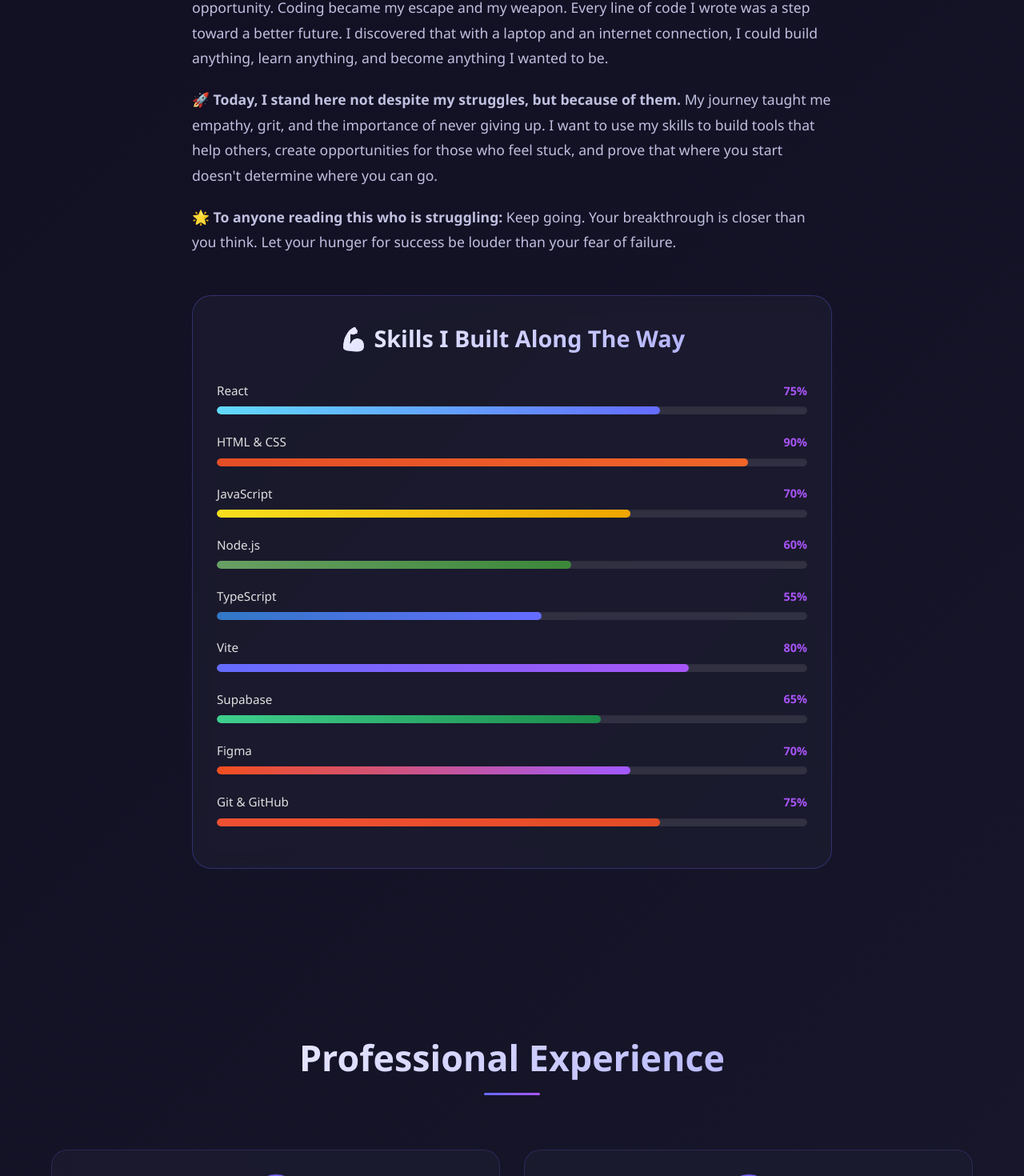
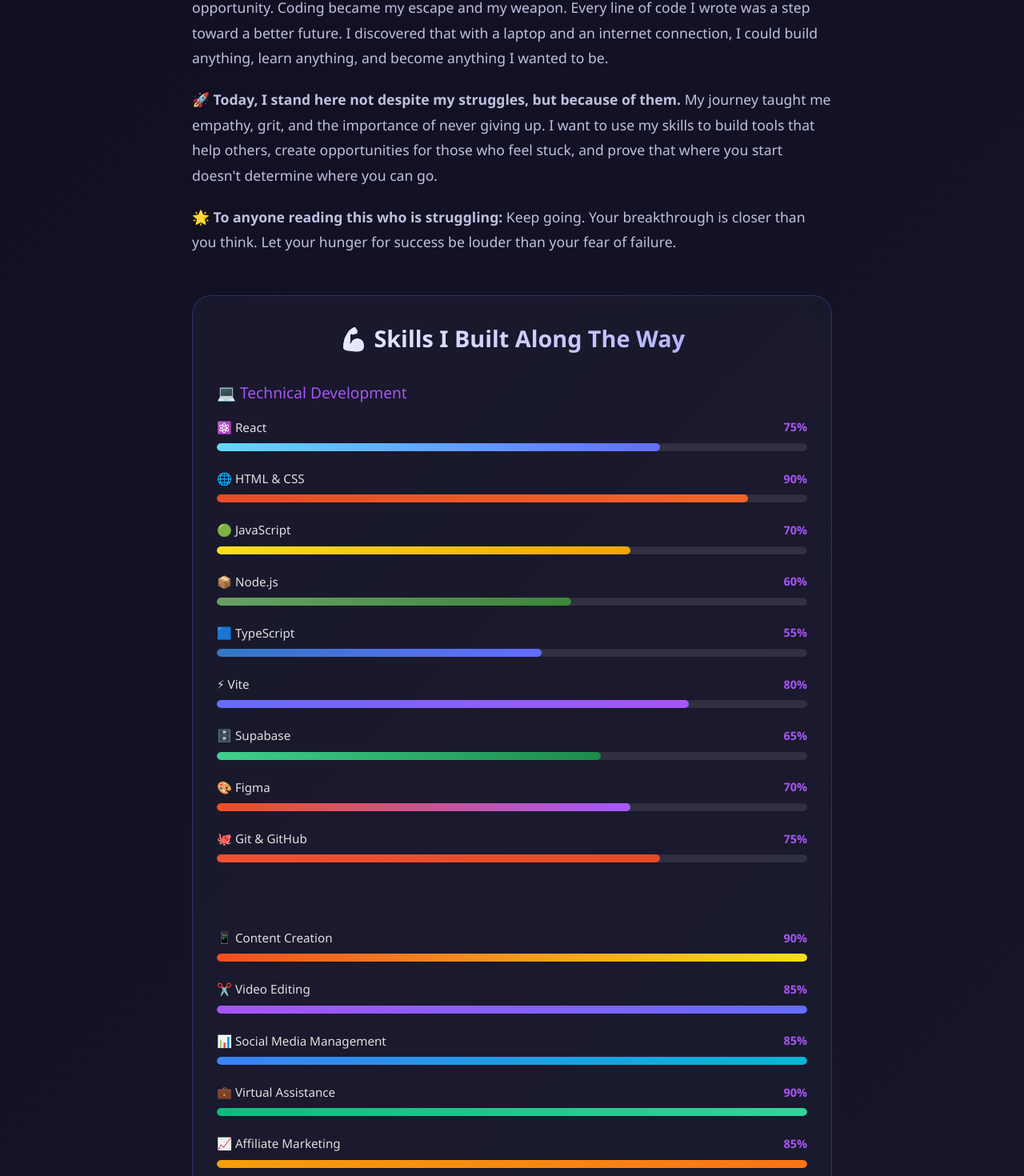
Before and after one commit to salburo/portfolio, a React app: page / in a window 1280 px wide. Shown: the part 1321-2791 px from the top of the page at 80% size. Built offline with nearby package versions, Linux system fonts and the light colour scheme; no server answers; the database is empty; the HTML template or start-up script is replaced by a standard one.

Commit message:
Added Digital Creator Experience and Skills

```diff
--- a/src/App.css
+++ b/src/App.css
@@ -1030,3 +1030,105 @@
     font-size: 1.3rem;
   }
 }
+
+
+
+/* Services Section */
+/* ========== SERVICES SECTION ========== */
+.services-grid {
+  display: grid;
+  grid-template-columns: repeat(auto-fit, minmax(280px, 1fr));
+  gap: 30px;
+  margin-top: 30px;
+}
+
+.service-card {
+  background: rgba(30, 30, 50, 0.6);
+  backdrop-filter: blur(10px);
+  border-radius: 20px;
+  padding: 30px 24px;
+  transition: all 0.4s cubic-bezier(0.2, 0.9, 0.4, 1.1);
+  border: 1px solid rgba(100, 108, 255, 0.2);
+  text-align: center;
+}
+
+.service-card:hover {
+  transform: translateY(-8px);
+  border-color: rgba(100, 108, 255, 0.5);
+  box-shadow: 0 20px 35px -15px rgba(0, 0, 0, 0.4);
+  background: rgba(40, 40, 65, 0.8);
+}
+
+.service-icon {
+  width: 70px;
+  height: 70px;
+  background: linear-gradient(135deg, #646cff, #a855f7);
+  border-radius: 50%;
+  display: flex;
+  align-items: center;
+  justify-content: center;
+  margin: 0 auto 20px auto;
+  font-size: 32px;
+  transition: all 0.3s ease;
+}
+
+.service-card:hover .service-icon {
+  transform: scale(1.1) rotate(5deg);
+}
+
+.service-card h3 {
+  font-size: 1.3rem;
+  margin-bottom: 12px;
+  color: white;
+}
+
+.service-card p {
+  color: #b0b0d0;
+  line-height: 1.6;
+  font-size: 0.9rem;
+}
+
+/* New skill colors */
+.content-fill { background: linear-gradient(90deg, #f24e1e, #f7df1e); }
+.edit-fill { background: linear-gradient(90deg, #a855f7, #646cff); }
+.smm-fill { background: linear-gradient(90deg, #3b82f6, #06b6d4); }
+.va-fill { background: linear-gradient(90deg, #10b981, #34d399); }
+.affiliate-fill { background: linear-gradient(90deg, #f59e0b, #f97316); }
+
+/* Hire badge */
+.hire-badge {
+  margin-top: 20px;
+  padding: 10px 16px;
+  background: linear-gradient(135deg, #4ade80, #22c55e);
+  border-radius: 40px;
+  font-size: 0.85rem;
+  font-weight: 600;
+  color: #0f0c1f;
+  text-align: center;
+  display: inline-block;
+  width: auto;
+}
+
+/* ========== SKILLS SUBTITLE ========== */
+.skills-subtitle {
+  font-size: 1.2rem;
+  color: #a855f7;
+  margin: 25px 0 15px 0;
+  padding-top: 10px;
+  border-top: 1px solid rgba(100, 108, 255, 0.2);
+}
+
+.skills-subtitle:first-of-type {
+  margin-top: 0;
+  padding-top: 0;
+  border-top: none;
+}
+
+/* New VA & Digital Creator skill colors */
+.content-fill { background: linear-gradient(90deg, #f24e1e, #f7df1e); }
+.edit-fill { background: linear-gradient(90deg, #a855f7, #646cff); }
+.smm-fill { background: linear-gradient(90deg, #3b82f6, #06b6d4); }
+.va-fill { background: linear-gradient(90deg, #10b981, #34d399); }
+.affiliate-fill { background: linear-gradient(90deg, #f59e0b, #f97316); }
+.support-fill { background: linear-gradient(90deg, #ef4444, #f97316); }
+.email-fill { background: linear-gradient(90deg, #8b5cf6, #a855f7); }
--- a/src/App.jsx
+++ b/src/App.jsx
@@ -1,4 +1,4 @@
- import React, { useEffect, useState } from 'react';
+import React, { useEffect, useState } from 'react';
 import { supabase } from './supabaseClient';
 import './App.css';
 
@@ -167,10 +167,10 @@
       <section id="home" className="hero-section">
         <div className="hero-container">
           <div className="hero-content">
-            <div className="hero-badge">✨ Graduate | Developer | Dreamer</div>
+            <div className="hero-badge">✨ IT Graduate | Developer | VA | Digital Creator</div>
             <h1>Hi, I'm <span className="gradient-text">Archie Salburo</span></h1>
-            <h2>Diploma in Information Technology Graduate</h2>
-            <p>From financial struggles to graduation day — I turned every challenge into fuel for growth. Now I build web experiences that inspire and solve real problems.</p>
+            <h2>IT Graduate | Web Developer | VA & Digital Creator</h2>
+            <p>From financial struggles to graduation day — I turned every challenge into fuel for growth. Now I build web experiences, create content, and help brands grow online.</p>
             <div className="hero-buttons">
               <button className="btn-primary" onClick={() => scrollTo('projects')}>View My Work</button>
               <button className="btn-secondary" onClick={() => scrollTo('contact')}>Let's Talk</button>
@@ -212,13 +212,16 @@
               <p>🌟 <strong>To anyone reading this who is struggling:</strong> Keep going. Your breakthrough is closer than you think. Let your hunger for success be louder than your fear of failure.</p>
             </div>
 
-            {/* ========== SKILL PROGRESS BARS ========== */}
+            {/* ========== SKILL PROGRESS BARS (MIXED IT + VA SKILLS) ========== */}
             <div className="skills-section stagger-children">
               <h3 className="skills-title">💪 Skills I Built Along The Way</h3>
 
+              {/* Technical Skills - Left Side */}
+              <div className="skills-subtitle">💻 Technical Development</div>
+
               <div className="skill-item">
                 <div className="skill-info">
-                  <span className="skill-name">React</span>
+                  <span className="skill-name">⚛️ React</span>
                   <span className="skill-percent">75%</span>
                 </div>
                 <div className="progress-bar">
@@ -228,7 +231,7 @@
 
               <div className="skill-item">
                 <div className="skill-info">
-                  <span className="skill-name">HTML & CSS</span>
+                  <span className="skill-name">🌐 HTML & CSS</span>
                   <span className="skill-percent">90%</span>
                 </div>
                 <div className="progress-bar">
@@ -238,7 +241,7 @@
 
               <div className="skill-item">
                 <div className="skill-info">
-                  <span className="skill-name">JavaScript</span>
+                  <span className="skill-name">🟢 JavaScript</span>
                   <span className="skill-percent">70%</span>
                 </div>
                 <div className="progress-bar">
@@ -248,7 +251,7 @@
 
               <div className="skill-item">
                 <div className="skill-info">
-                  <span className="skill-name">Node.js</span>
+                  <span className="skill-name">📦 Node.js</span>
                   <span className="skill-percent">60%</span>
                 </div>
                 <div className="progress-bar">
@@ -258,7 +261,7 @@
 
               <div className="skill-item">
                 <div className="skill-info">
-                  <span className="skill-name">TypeScript</span>
+                  <span className="skill-name">🟦 TypeScript</span>
                   <span className="skill-percent">55%</span>
                 </div>
                 <div className="progress-bar">
@@ -268,7 +271,7 @@
 
               <div className="skill-item">
                 <div className="skill-info">
-                  <span className="skill-name">Vite</span>
+                  <span className="skill-name">⚡ Vite</span>
                   <span className="skill-percent">80%</span>
                 </div>
                 <div className="progress-bar">
@@ -278,7 +281,7 @@
 
               <div className="skill-item">
                 <div className="skill-info">
-                  <span className="skill-name">Supabase</span>
+                  <span className="skill-name">🗄️ Supabase</span>
                   <span className="skill-percent">65%</span>
                 </div>
                 <div className="progress-bar">
@@ -288,7 +291,7 @@
 
               <div className="skill-item">
                 <div className="skill-info">
-                  <span className="skill-name">Figma</span>
+                  <span className="skill-name">🎨 Figma</span>
                   <span className="skill-percent">70%</span>
                 </div>
                 <div className="progress-bar">
@@ -298,11 +301,84 @@
 
               <div className="skill-item">
                 <div className="skill-info">
-                  <span className="skill-name">Git & GitHub</span>
+                  <span className="skill-name">🐙 Git & GitHub</span>
                   <span className="skill-percent">75%</span>
                 </div>
                 <div className="progress-bar">
                   <div className="progress-fill git-fill" style={{ width: '75%' }}></div>
+                </div>
+              </div>
+
+              {/* VA & Digital Creator Skills - Right Side */}
+              <div className="skills-subtitle">📱 Virtual Assistance & Content Creation</div>
+
+              <div className="skill-item">
+                <div className="skill-info">
+                  <span className="skill-name">📱 Content Creation</span>
+                  <span className="skill-percent">90%</span>
+                </div>
+                <div className="progress-bar">
+                  <div className="progress-fill content-fill" style={{ width: '90%' }}></div>
+                </div>
+              </div>
+
+              <div className="skill-item">
+                <div className="skill-info">
+                  <span className="skill-name">✂️ Video Editing</span>
+                  <span className="skill-percent">85%</span>
+                </div>
+                <div className="progress-bar">
+                  <div className="progress-fill edit-fill" style={{ width: '85%' }}></div>
+                </div>
+              </div>
+
+              <div className="skill-item">
+                <div className="skill-info">
+                  <span className="skill-name">📊 Social Media Management</span>
+                  <span className="skill-percent">85%</span>
+                </div>
+                <div className="progress-bar">
+                  <div className="progress-fill smm-fill" style={{ width: '85%' }}></div>
+                </div>
+              </div>
+
+              <div className="skill-item">
+                <div className="skill-info">
+                  <span className="skill-name">💼 Virtual Assistance</span>
+                  <span className="skill-percent">90%</span>
+                </div>
+                <div className="progress-bar">
+                  <div className="progress-fill va-fill" style={{ width: '90%' }}></div>
+                </div>
+              </div>
+
+              <div className="skill-item">
+                <div className="skill-info">
+                  <span className="skill-name">📈 Affiliate Marketing</span>
+                  <span className="skill-percent">85%</span>
+                </div>
+                <div className="progress-bar">
+                  <div className="progress-fill affiliate-fill" style={{ width: '85%' }}></div>
+                </div>
+              </div>
+
+              <div className="skill-item">
+                <div className="skill-info">
+                  <span className="skill-name">💬 Customer Support</span>
+                  <span className="skill-percent">90%</span>
+                </div>
+                <div className="progress-bar">
+                  <div className="progress-fill support-fill" style={{ width: '90%' }}></div>
+                </div>
+              </div>
+
+              <div className="skill-item">
+                <div className="skill-info">
+                  <span className="skill-name">📧 Email Management</span>
+                  <span className="skill-percent">85%</span>
+                </div>
+                <div className="progress-bar">
+                  <div className="progress-fill email-fill" style={{ width: '85%' }}></div>
                 </div>
               </div>
             </div>
@@ -315,6 +391,20 @@
         <div className="container">
           <h2 className="section-title">Professional Experience</h2>
           <div className="experiences-grid">
+
+            {/* TikTok Affiliate Experience */}
+            <div className="experience-card">
+              <div className="experience-icon">📱</div>
+              <h3>TikTok Affiliate Creator</h3>
+              <div className="experience-company">1.5 Years Experience</div>
+              <p>Created engaging content that drove real sales. Learned what makes content go viral, how to build trust with audiences, and how to convert views into revenue through affiliate marketing.</p>
+              <div className="experience-tags">
+                <span>Content Creation</span>
+                <span>Trend Research</span>
+                <span>Audience Growth</span>
+                <span>Sales Conversion</span>
+              </div>
+            </div>
 
             <div className="experience-card">
               <div className="experience-icon">💼</div>
@@ -393,11 +483,11 @@
           <div className="contact-content">
             <div className="contact-info">
               <h3>Let's work together</h3>
-              <p>Have a project in mind? I'd love to hear about it. Whether it's a startup, a personal project, or just a chat — reach out!</p>
+              <p>Have a project in mind? I'd love to hear about it. Whether it's web development, content creation, virtual assistance, or just a chat — reach out!</p>
               <div className="contact-details">
                 <p>📧 salburoarchie2005@gmail.com</p>
                 <p>📱 +63963-171-9447</p>
-                <p>🌍Panubtuban, Dauin, Negros Oriental, Philippines</p>
+                <p>🌍 Panubtuban, Dauin, Negros Oriental, Philippines</p>
               </div>
             </div>
             <form className="contact-form" onSubmit={handleSubmit}>
```
